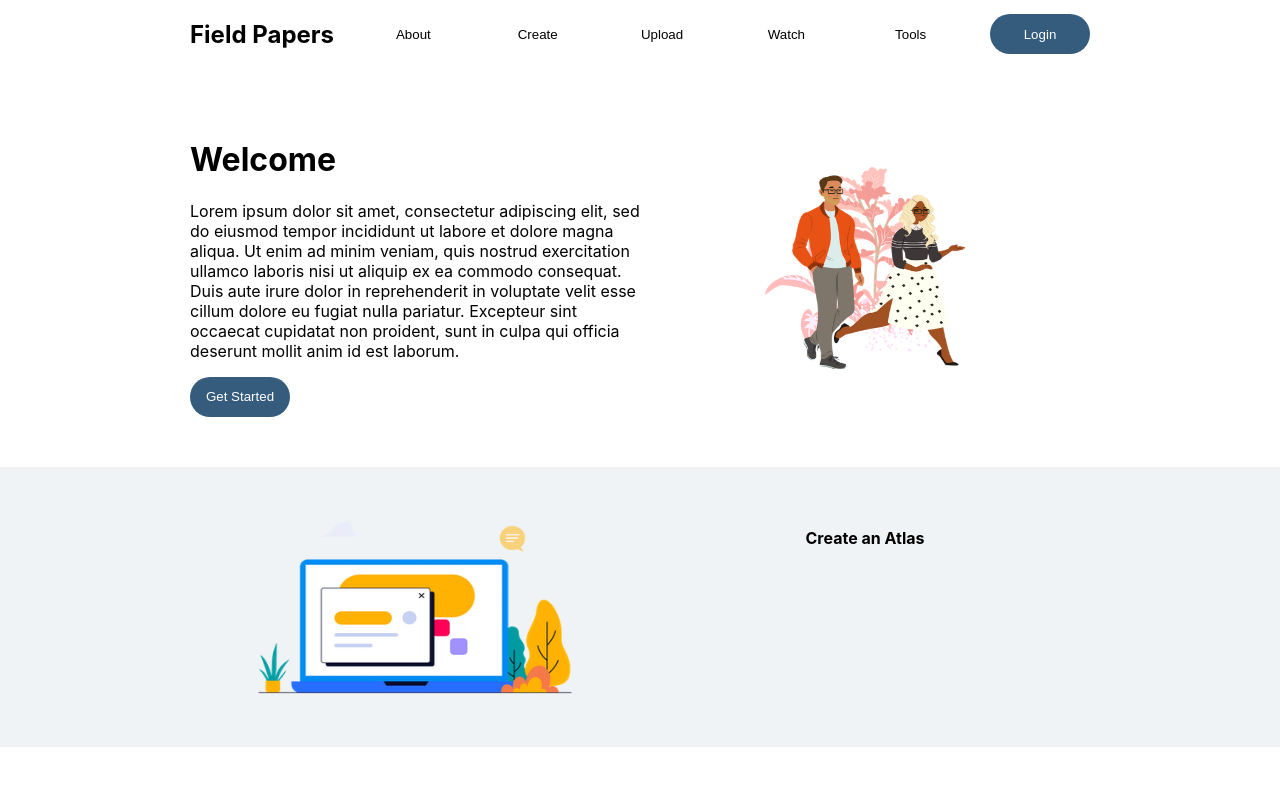
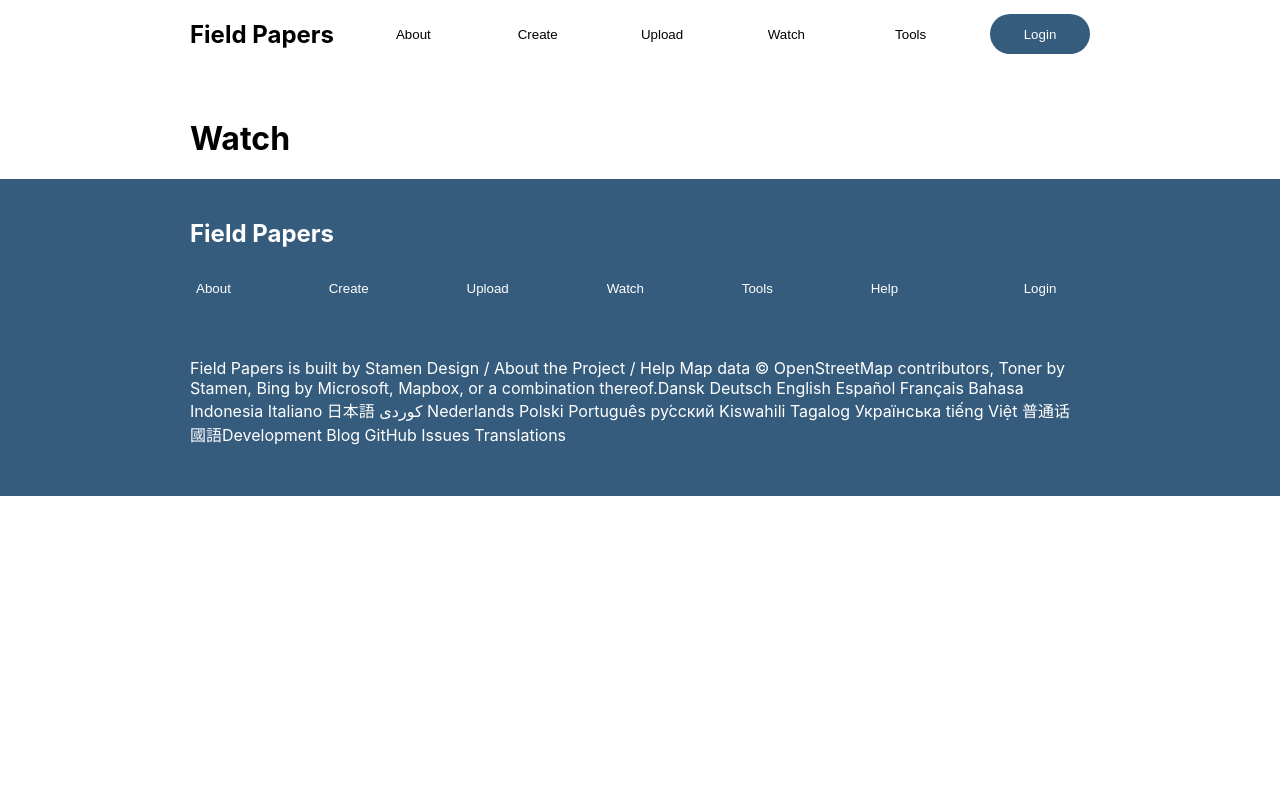
Before and after one commit to luisabad3210/fieldpapers, a React (Create React App) app: page /watch in a window 1280 px wide. Shown: the top 799 px of the page. Built offline with nearby package versions, Linux system fonts and the light colour scheme.

Commit message:
adding pages

```diff
--- a/package.json
+++ b/package.json
@@ -34,5 +34,8 @@
       "last 1 firefox version",
       "last 1 safari version"
     ]
+  },
+  "devDependencies": {
+    "react-router-dom": "^5.2.0"
   }
 }
--- a/src/App.js
+++ b/src/App.js
@@ -1,71 +1,34 @@
 import logo from './logo.svg';
 import './App.css';
+import {BrowserRouter as Router, Switch, Route} from 'react-router-dom'
 import Header from './components/header'
 import Footer from './components/footer'
-import WelcomeImg from './components/images/Fresh_Folk_Strolling.png'
-import CreateImg from './components/images/Allura_Exploring_on_Laptop.png'
-import FieldImg from './components/images/Allura_Working_Remotely.png'
-import NotesImg from './components/images/Sitting_On_Floor.png'
+
+import Home from './components/pages/home'
+import About from './components/pages/about'
+import Create from './components/pages/create'
+import Tools from './components/pages/tools'
+import Upload from './components/pages/upload'
+import Watch from './components/pages/watch'
 
 function App() {
   return (
-    <div className='AppContainer'>
-      <div className='App'>
-        <Header />
-        <div className='welcomeContainer'>
-          <div className='welcomeLeft'>
-            <h1>Welcome</h1>
-            <p>Lorem ipsum dolor sit amet, consectetur adipiscing elit, sed do eiusmod tempor incididunt ut labore et dolore magna aliqua. Ut enim ad minim veniam, quis nostrud exercitation ullamco laboris nisi ut aliquip ex ea commodo consequat. Duis aute irure dolor in reprehenderit in voluptate velit esse cillum dolore eu fugiat nulla pariatur. Excepteur sint occaecat cupidatat non proident, sunt in culpa qui officia deserunt mollit anim id est laborum.</p>
-            <button className='logInBtn'>Get Started</button>
-          </div>
-
-          <div className='welcomeRight'>
-            <img src={WelcomeImg} alt='' title='' width='220px' height='220px'/>
-          </div>
+    <Router>
+      <div className='AppContainer'>
+        <div className='App'>
+          <Header />
+        <Switch>
+          <Route path='/' exact component={Home}/>
+          <Route path='/about' component={About}/>
+          <Route path='/create' component={Create}/>
+          <Route path='/tools' component={Tools}/>
+          <Route path='/uploads' component={Upload}/>
+          <Route path='/watch' component={Watch}/>
+        </Switch>
         </div>
+          <Footer />
       </div>
-
-        <section className='sectionOneContainer'>
-          <div className='sectionOne'>
-            <div className='center'>
-              <img src={CreateImg} alt='' title='' height='200px' width='340'/>
-            </div>
-
-            <div className='center'>
-              <h4>Create an Atlas</h4>
-              {/* <p>Lorem ipsum dolor sit amet, consectetur adipiscing elit, sed do eiusmod tempor incididunt</p> */}
-            </div>
-          </div>
-        </section>
-
-        <section className='sectionTwoContainer'>
-          <div className='sectionTwo'>
-            <div className='center'>
-              <h4>Take it to the field</h4>
-            </div>
-
-            <div className='center'>
-              <img src={FieldImg} alt='' title='' height='200px' width='340'/>
-            </div>
-          </div>
-        </section>
-
-        <section className='sectionOneContainer'>
-          <div className='sectionOne'>
-            <div className='center'>
-              <img src={NotesImg} alt='' title='' height='250' width='250'/>
-            </div>
-
-            <div className='center'>
-              <h4>Capture your notes</h4>
-              {/* <p>Lorem ipsum dolor sit amet, consectetur adipiscing elit, sed do eiusmod tempor incididunt</p> */}
-            </div>
-          </div>
-        </section>
-
-
-        <Footer />
-    </div>
+    </Router>
   );
 }
 
--- a/src/components/header.js
+++ b/src/components/header.js
@@ -1,15 +1,37 @@
 import React from 'react';
+import {Link} from 'react-router-dom'
+
 
 const Header = () => {
     return (
         <div className='headerContainer'>
+            {/* <Link to='/'> */}
                 <h2>Field Papers</h2>
+            {/* </Link> */}
+
+            <Link to='/about'>
                 <button className='headerBtn'>About</button>
+            </Link>
+
+            <Link to='/create'>
                 <button className='headerBtn'>Create</button>
+            </Link>
+
+            <Link to='/uploads'>
                 <button className='headerBtn'>Upload</button>
+            </Link>
+
+            <Link to='/watch'>
                 <button className='headerBtn'>Watch</button>
+            </Link>
+
+            <Link to='/tools'>
                 <button className='headerBtn'>Tools</button>
+            </Link>
+
+            {/* <Link to='/login'> */}
             <button className='logInBtn'>Login</button>
+            {/* </Link> */}
         </div>
     )
 }
--- a/src/components/pages/about.js
+++ b/src/components/pages/about.js
@@ -0,0 +1,13 @@
+import React from 'react'
+
+const About = () => {
+    return (
+        <div>
+            <h1>
+                About
+            </h1>
+        </div>
+    )
+}
+
+export default About
--- a/src/components/pages/create.js
+++ b/src/components/pages/create.js
@@ -0,0 +1,13 @@
+import React from 'react'
+
+const Create = () => {
+    return (
+        <div>
+            <h1>
+                Create
+            </h1>
+        </div>
+    )
+}
+
+export default Create
--- a/src/components/pages/home.js
+++ b/src/components/pages/home.js
@@ -0,0 +1,65 @@
+import React from 'react';
+import WelcomeImg from '../images/Fresh_Folk_Strolling.png'
+import CreateImg from '../images/Allura_Exploring_on_Laptop.png'
+import FieldImg from '../images/Allura_Working_Remotely.png'
+import NotesImg from '../images/Sitting_On_Floor.png'
+
+
+const Home = () => {
+    return (
+        <div>
+          <div className='welcomeContainer'>
+            <div className='welcomeLeft'>
+              <h1>Welcome</h1>
+              <p>Lorem ipsum dolor sit amet, consectetur adipiscing elit, sed do eiusmod tempor incididunt ut labore et dolore magna aliqua. Ut enim ad minim veniam, quis nostrud exercitation ullamco laboris nisi ut aliquip ex ea commodo consequat. Duis aute irure dolor in reprehenderit in voluptate velit esse cillum dolore eu fugiat nulla pariatur. Excepteur sint occaecat cupidatat non proident, sunt in culpa qui officia deserunt mollit anim id est laborum.</p>
+              <button className='logInBtn'>Get Started</button>
+            </div>
+
+            <div className='welcomeRight'>
+              <img src={WelcomeImg} alt='' title='' width='220px' height='220px'/>
+            </div>
+          </div>
+        {/* </div> */}
+
+          <section className='sectionOneContainer'>
+            <div className='sectionOne'>
+              <div className='center'>
+                <img src={CreateImg} alt='' title='' height='200px' width='340'/>
+              </div>
+
+              <div className='center'>
+                <h4>Create an Atlas</h4>
+                {/* <p>Lorem ipsum dolor sit amet, consectetur adipiscing elit, sed do eiusmod tempor incididunt</p> */}
+              </div>
+            </div>
+          </section>
+
+          <section className='sectionTwoContainer'>
+            <div className='sectionTwo'>
+              <div className='center'>
+                <h4>Take it to the field</h4>
+              </div>
+
+              <div className='center'>
+                <img src={FieldImg} alt='' title='' height='200px' width='340'/>
+              </div>
+            </div>
+          </section>
+
+          <section className='sectionOneContainer'>
+            <div className='sectionOne'>
+              <div className='center'>
+                <img src={NotesImg} alt='' title='' height='250' width='250'/>
+              </div>
+
+              <div className='center'>
+                <h4>Capture your notes</h4>
+                {/* <p>Lorem ipsum dolor sit amet, consectetur adipiscing elit, sed do eiusmod tempor incididunt</p> */}
+              </div>
+            </div>
+          </section>
+      </div>
+    )
+}
+
+export default Home
--- a/src/components/pages/tools.js
+++ b/src/components/pages/tools.js
@@ -0,0 +1,13 @@
+import React from 'react'
+
+const Tools = () => {
+    return (
+        <div>
+            <h1>
+                Tools
+            </h1>
+        </div>
+    )
+}
+
+export default Tools
--- a/src/components/pages/upload.js
+++ b/src/components/pages/upload.js
@@ -0,0 +1,13 @@
+import React from 'react'
+
+const Uploads = () => {
+    return (
+        <div>
+            <h1>
+                Uploads
+            </h1>
+        </div>
+    )
+}
+
+export default Uploads
--- a/src/components/pages/watch.js
+++ b/src/components/pages/watch.js
@@ -0,0 +1,13 @@
+import React from 'react'
+
+const Watch = () => {
+    return (
+        <div>
+            <h1>
+                Watch
+            </h1>
+        </div>
+    )
+}
+
+export default Watch
```
Also changed, not shown: 1 other file (tests, documents, lock files or other folders). Lines whose indentation alone changed are shown as unchanged.
